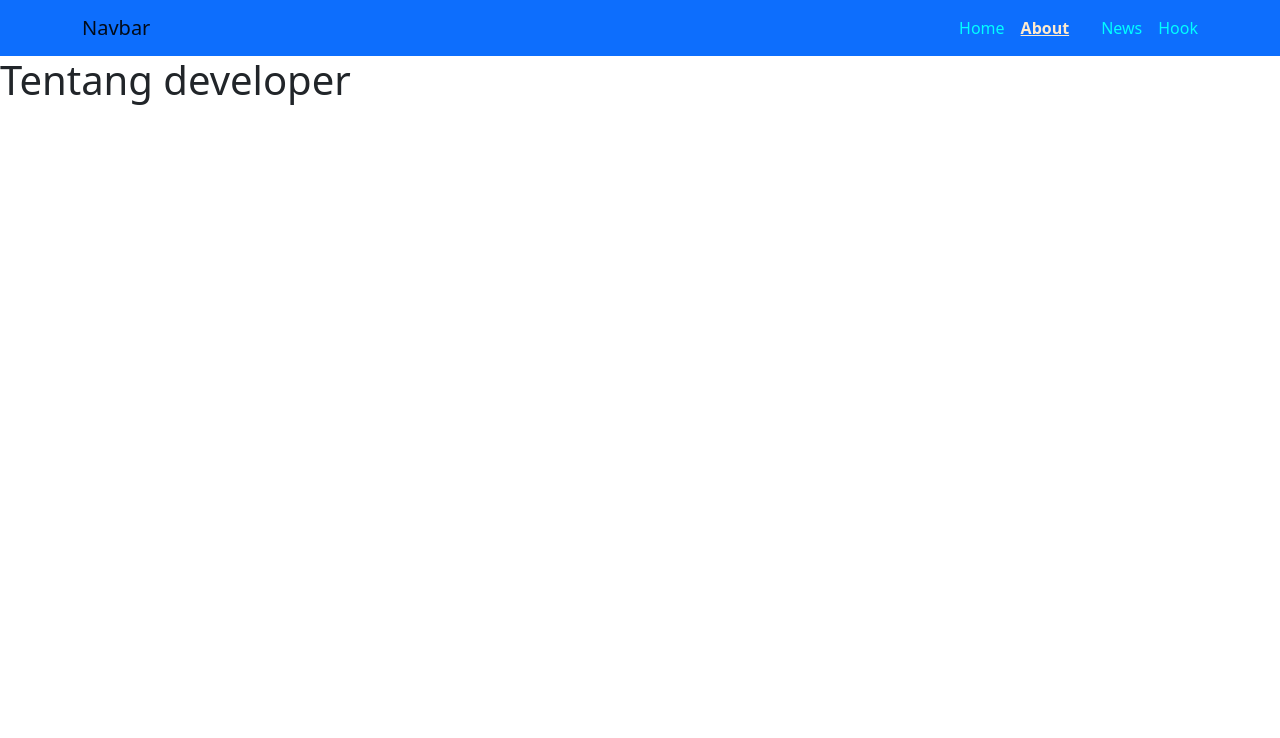
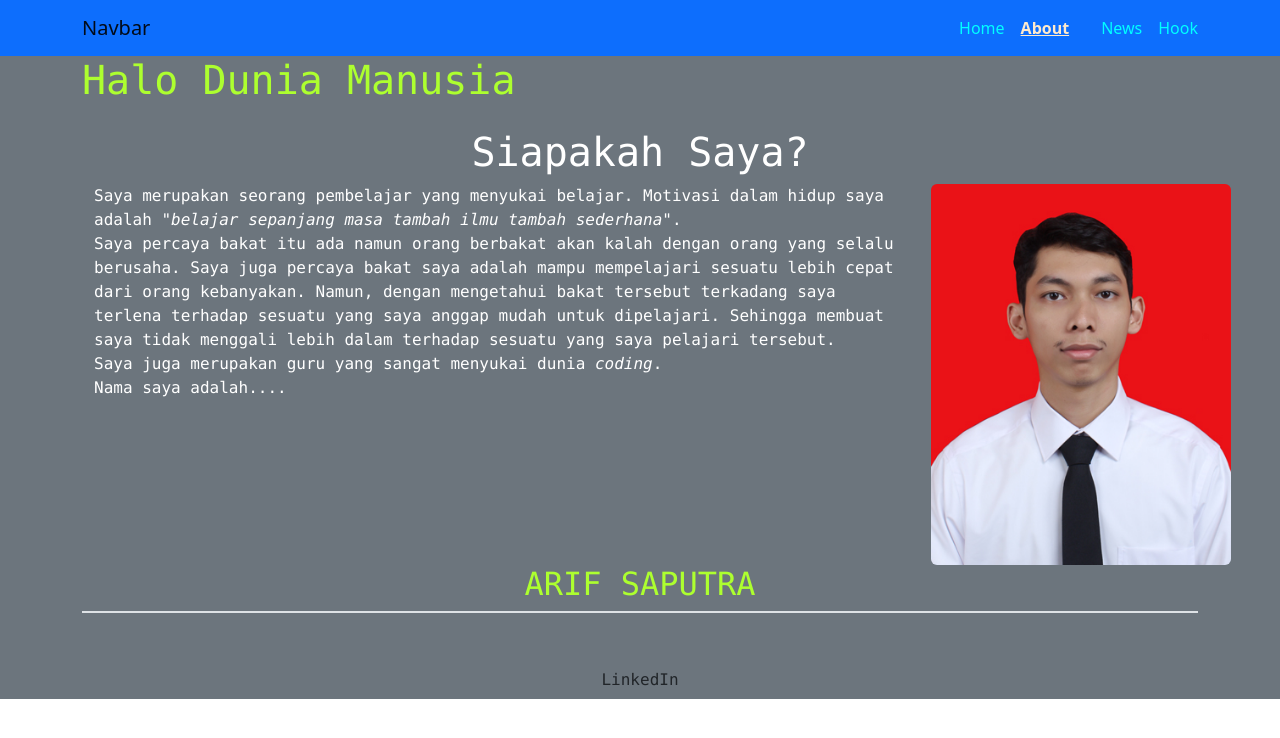
Before and after one commit to kalmipa21/hook-redux-router, a React (Create React App) app: page /About in a window 1280 px wide. Shown: the top 738 px of the page. Built offline with nearby package versions, Linux system fonts and the light colour scheme.

Commit message:
Push page about

```diff
--- a/src/assets/Bootstrap/TemplateNews.jsx
+++ b/src/assets/Bootstrap/TemplateNews.jsx
@@ -15,7 +15,7 @@ function TemplateNews({
         <Card className="w-100 h-100">
           <Card.Img variant="top" src={urlToImages || defaultImage} alt="" />
           <Card.Body>
-            <Card.Title className="searchable">
+            <Card.Title>
               <a href={urls}>{titles}</a>
             </Card.Title>
             <Card.Subtitle className="mb-2 text-muted searchable">
--- a/src/pages/About.jsx
+++ b/src/pages/About.jsx
@@ -1,8 +1,69 @@
+import { Image, Container, Row, Col } from "react-bootstrap";
+import Foto from "../assets/Images/34.jpg";
 function About() {
   return (
-    <>
-      <h1>Tentang developer</h1>
-    </>
+    <div className="bg-secondary">
+      <Container className="w-100 h-100">
+        <div className="bg font-monospace">
+          <h1 style={{ color: "greenyellow" }}>Halo Dunia Manusia</h1>
+          <Container className="text-start">
+            <Row className="pt-3 font-monospace" style={{ color: "white" }}>
+              <h1 className="text-center">Siapakah Saya?</h1>
+              <Col lg={9} md={6} none={12}>
+                <p>
+                  Saya merupakan seorang pembelajar yang menyukai belajar.
+                  Motivasi dalam hidup saya adalah{" "}
+                  <em>"belajar sepanjang masa tambah ilmu tambah sederhana"</em>
+                  . <br />
+                  Saya percaya bakat itu ada namun orang berbakat akan kalah
+                  dengan orang yang selalu berusaha. Saya juga percaya bakat
+                  saya adalah mampu mempelajari sesuatu lebih cepat dari orang
+                  kebanyakan. Namun, dengan mengetahui bakat tersebut terkadang
+                  saya terlena terhadap sesuatu yang saya anggap mudah untuk
+                  dipelajari. Sehingga membuat saya tidak menggali lebih dalam
+                  terhadap sesuatu yang saya pelajari tersebut. <br /> Saya juga
+                  merupakan guru yang sangat menyukai dunia <em>
+                    coding
+                  </em>. <br />
+                  Nama saya adalah....
+                </p>
+              </Col>
+              <Col
+                lg={3}
+                md={6}
+                none={12}
+                className="justify-content-md-center"
+              >
+                <Image
+                  src={Foto}
+                  alt="Foto Profile"
+                  width="300px"
+                  height="auto"
+                  rounded
+                />
+              </Col>
+              <h2
+                className="text-center text-uppercase"
+                style={{ color: "greenyellow" }}
+              >
+                Arif Saputra
+              </h2>
+              <div className="col-12 border"></div>
+            </Row>
+            <div className="col-md-12 text-center pt-5">
+              <a
+                href="https://www.linkedin.com/in/arif-saputra-2938b1229/"
+                className="btn btn-plain"
+                role="button"
+                aria-pressed="true"
+              >
+                LinkedIn
+              </a>
+            </div>
+          </Container>
+        </div>
+      </Container>
+    </div>
   );
 }
 export default About;
```
Also changed, not shown: src/assets/Images/34.jpg (added), src/components/Search.jsx (added).
